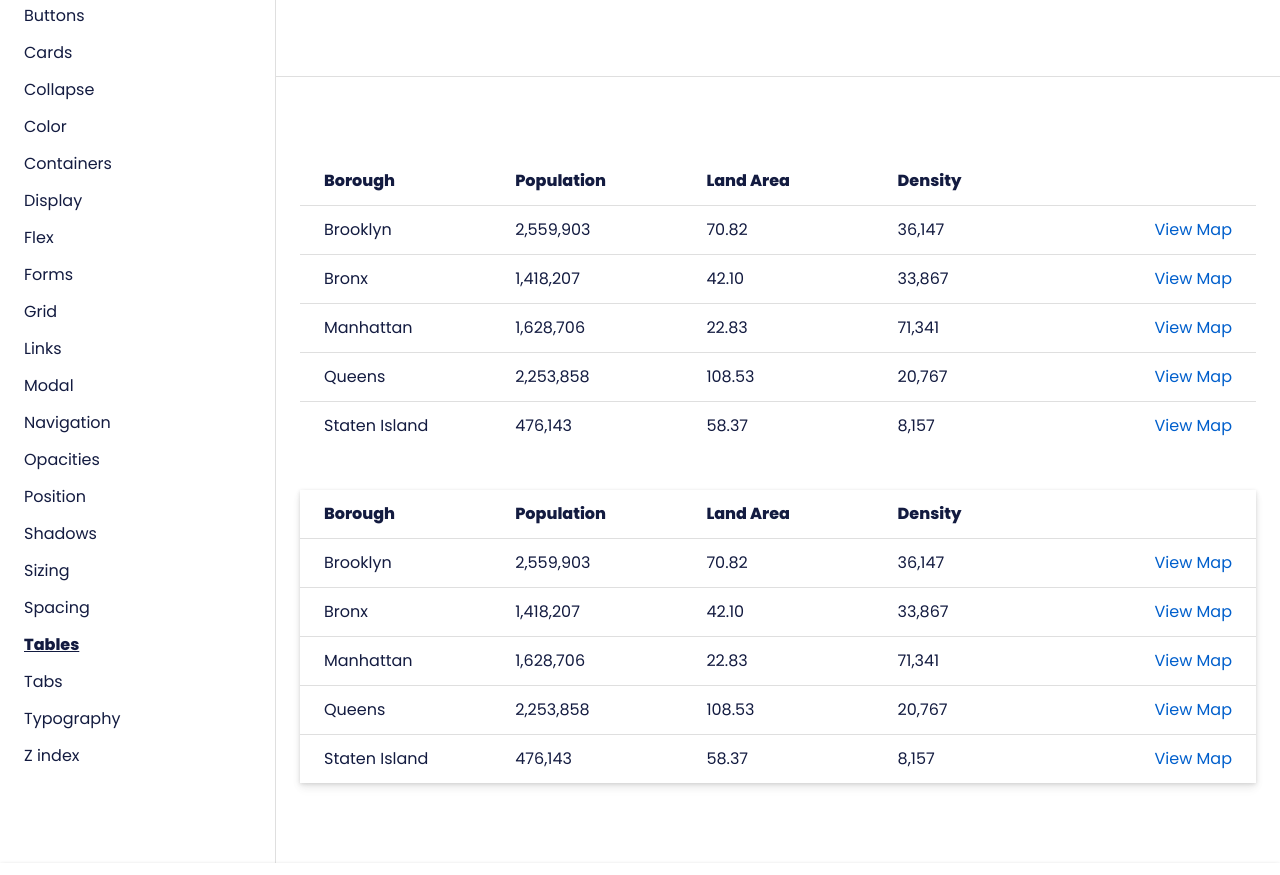
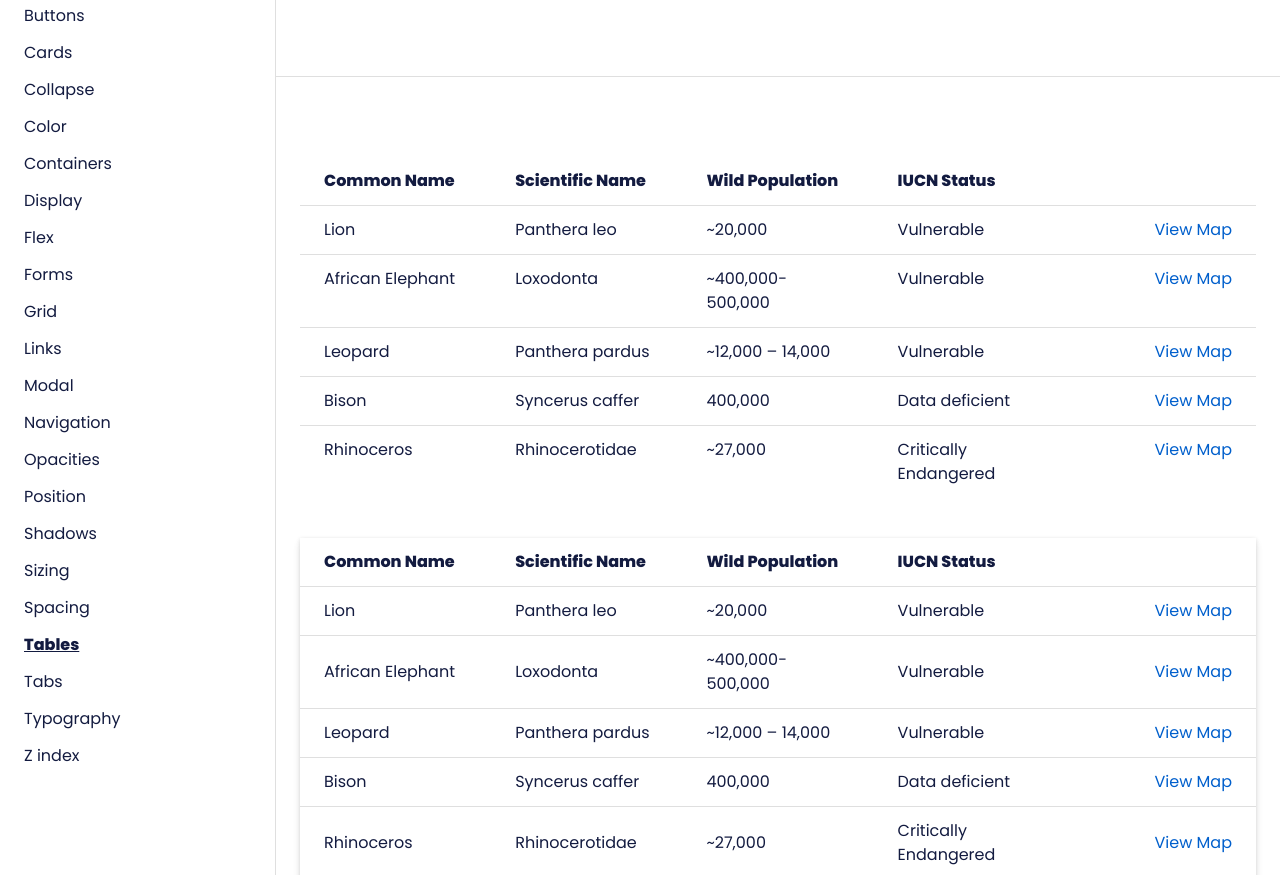
Before and after one commit to cavidano/natura11y-docs, a Jekyll site: the page built from _docs-a-z/tables.html, in a window 1280 px wide and 1400 px high, cut to the strip 481-1356 px from the top of the window. Built offline with Jekyll 4.4.1, drawn with Linux system fonts in a browser that asks for light colours.

Commit message:
Update tables.html

```diff
--- a/_docs-a-z/tables.html
+++ b/_docs-a-z/tables.html
@@ -16,16 +16,16 @@ title: "Tables"
             <table class="table" id="nyc-population-demographics">
 
                 <caption class="screen-reader-only">
-                    New York City Population Demographics
+                    African Big Five Demographics
                 </caption>
 
                 <thead>
 
                     <tr>
-                        <th scope="col">Borough</th>
-                        <th scope="col">Population</th>
-                        <th scope="col">Land Area</th>
-                        <th scope="col">Density</th>
+                        <th scope="col">Common Name</th>
+                        <th scope="col">Scientific Name</th>
+                        <th scope="col">Wild Population</th>
+                        <th scope="col">IUCN Status</th>
                         <th scope="col">
                             <span class="screen-reader-only">Action</span>
                         </th>
@@ -34,49 +34,48 @@ title: "Tables"
                 </thead>
 
                 <tbody>
-
                     <tr>
-                        <td>Brooklyn</td>
-                        <td>2,559,903</td>
-                        <td>70.82</td>
-                        <td>36,147</td>
+                        <td>Lion</td>
+                        <td>Panthera leo</td>
+                        <td>~20,000</td>
+                        <td>Vulnerable</td>
                         <td class="text-align-right">
                             <a href="#1">View Map</a>
                         </td>
                     </tr>
                     <tr>
-                        <td>Bronx</td>
-                        <td>1,418,207</td>
-                        <td>42.10</td>
-                        <td>33,867</td>
+                        <td>African Elephant</td>
+                        <td>Loxodonta</td>
+                        <td>~400,000-500,000</td>
+                        <td>Vulnerable</td>
                         <td class="text-align-right">
                             <a href="#1">View Map</a>
                         </td>
                     </tr>
                     <tr>
-                        <td>Manhattan</td>
-                        <td>1,628,706</td>
-                        <td>22.83</td>
-                        <td>71,341</td>
+                        <td>Leopard</td>
+                        <td>Panthera pardus</td>
+                        <td>~12,000 – 14,000</td>
+                        <td>Vulnerable</td>
                         <td class="text-align-right">
                             <a href="#1">View Map</a>
                         </td>
                     </tr>
                     <tr>
-                        <td>Queens</td>
-                        <td>2,253,858</td>
-                        <td>108.53</td>
-                        <td>20,767</td>
+                        <td>Bison</td>
+                        <td>Syncerus caffer</td>
+                        <td>400,000</td>
+                        <td>Data deficient</td>
                         <td class="text-align-right">
                             <a href="#1">View Map</a>
                         </td>
                     </tr>
 
                     <tr>
-                        <td>Staten Island</td>
-                        <td>476,143</td>
-                        <td>58.37</td>
-                        <td>8,157</td>
+                        <td>Rhinoceros</td>
+                        <td>Rhinocerotidae</td>
+                        <td>~27,000</td>
+                        <td>Critically Endangered</td>
                         <td class="text-align-right">
                             <a href="#1">View Map</a>
                         </td>
@@ -103,15 +102,15 @@ title: "Tables"
         <table class="table table--stack--md table--striped table--va-middle">
 
             <caption class="screen-reader-only">
-                New York City Population Demographics
+                African Big Five Demographics
             </caption>
 
             <thead>
                 <tr>
-                    <th scope="col">Borough</th>
-                    <th scope="col">Population</th>
-                    <th scope="col">Land Area</th>
-                    <th scope="col">Density</th>
+                    <th scope="col">Common Name</th>
+                    <th scope="col">Scientific Name</th>
+                    <th scope="col">Wild Population</th>
+                    <th scope="col">IUCN Status</th>
                     <th scope="col">
                         <span class="screen-reader-only">Action</span>
                     </th>
@@ -119,49 +118,48 @@ title: "Tables"
 
             </thead>
             <tbody>
-
                     <tr>
-                    <td>Brooklyn</td>
-                    <td>2,559,903</td>
-                    <td>70.82</td>
-                    <td>36,147</td>
+                        <td>Lion</td>
+                        <td>Panthera leo</td>
+                        <td>~20,000</td>
+                        <td>Vulnerable</td>
                         <td class="text-align-right">
                             <a href="#1">View Map</a>
                         </td>
                     </tr>
                     <tr>
-                    <td>Bronx</td>
-                    <td>1,418,207</td>
-                    <td>42.10</td>
-                    <td>33,867</td>
+                        <td>African Elephant</td>
+                        <td>Loxodonta</td>
+                        <td>~400,000-500,000</td>
+                        <td>Vulnerable</td>
                         <td class="text-align-right">
                             <a href="#1">View Map</a>
                         </td>
                     </tr>
                     <tr>
-                    <td>Manhattan</td>
-                    <td>1,628,706</td>
-                    <td>22.83</td>
-                    <td>71,341</td>
+                        <td>Leopard</td>
+                        <td>Panthera pardus</td>
+                        <td>~12,000 – 14,000</td>
+                        <td>Vulnerable</td>
                         <td class="text-align-right">
                             <a href="#1">View Map</a>
                         </td>
                     </tr>
                     <tr>
-                    <td>Queens</td>
-                    <td>2,253,858</td>
-                    <td>108.53</td>
-                    <td>20,767</td>
+                        <td>Bison</td>
+                        <td>Syncerus caffer</td>
+                        <td>400,000</td>
+                        <td>Data deficient</td>
                         <td class="text-align-right">
                             <a href="#1">View Map</a>
                         </td>
                     </tr>
 
                     <tr>
-                    <td>Staten Island</td>
-                    <td>476,143</td>
-                    <td>58.37</td>
-                    <td>8,157</td>
+                        <td>Rhinoceros</td>
+                        <td>Rhinocerotidae</td>
+                        <td>~27,000</td>
+                        <td>Critically Endangered</td>
                         <td class="text-align-right">
                             <a href="#1">View Map</a>
                         </td>
```
Lines whose indentation alone changed are shown as unchanged.
